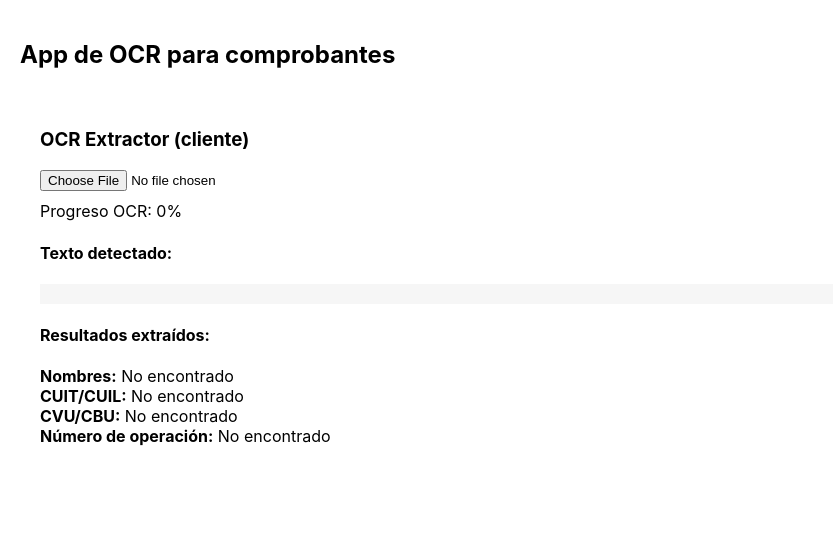
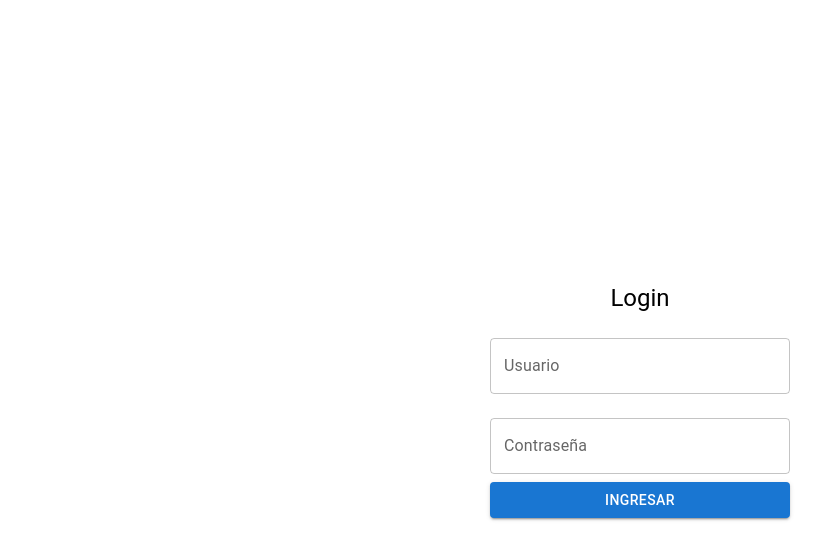
Before and after one commit to JulianAgu/OCRcomprobante, a React (Create React App) app: page /ocr in a window 1280 px wide. Shown: the top 560 px of the page, without its empty margins (0-833 px from the left). Built offline with nearby package versions, Linux system fonts and the light colour scheme.

Commit message:
login-sidebar-materialui-readme update

```diff
--- a/package.json
+++ b/package.json
@@ -3,6 +3,10 @@
   "version": "0.1.0",
   "private": true,
   "dependencies": {
+    "@emotion/react": "^11.14.0",
+    "@emotion/styled": "^11.14.1",
+    "@mui/icons-material": "^7.3.3",
+    "@mui/material": "^7.3.3",
     "@testing-library/dom": "^10.4.1",
     "@testing-library/jest-dom": "^6.9.0",
     "@testing-library/react": "^16.3.0",
@@ -10,6 +14,7 @@
     "pdfjs-dist": "^5.4.149",
     "react": "^19.1.1",
     "react-dom": "^19.1.1",
+    "react-router-dom": "^7.9.3",
     "react-scripts": "5.0.1",
     "tesseract.js": "^6.0.1",
     "web-vitals": "^2.1.4"
--- a/src/App.js
+++ b/src/App.js
@@ -1,17 +1,36 @@
 // npm install tesseract.js pdfjs-dist
-// npm start
+// npm install @mui/material @emotion/react @emotion/styled
+// npm install @mui/icons-material
+// (Todo se intsala con npm install pero para saber que tecnologias estamos usando)
+// run > npm start
+// usuario: test      passwd: 1234
 
 
-import React from "react";
+import React, { useState } from "react";
+import { BrowserRouter as Router, Routes, Route, Navigate } from "react-router-dom";
+import LoginPage from "./LoginPage";
 import OCRExtractor from "./OCRExtractor";
+import Sidebar from "./Sidebar";
 
-function App() {
+export default function App() {
+  const [isAuthenticated, setIsAuthenticated] = useState(false);
+
+  if (!isAuthenticated) {
+    return <LoginPage onLogin={() => setIsAuthenticated(true)} />;
+  }
+
   return (
-    <div style={{ padding: 20 }}>
-      <h2>App de OCR para comprobantes</h2>
-      <OCRExtractor />
-    </div>
+    <Router>
+      <div style={{ display: "flex" }}>
+        <Sidebar onLogout={() => setIsAuthenticated(false)} />
+        <main style={{ flexGrow: 1, padding: "20px" }}>
+          <Routes>
+            <Route path="/" element={<Navigate to="/ocr" />} />
+            <Route path="/ocr" element={<OCRExtractor />} />
+            <Route path="/perfil" element={<h1>Perfil del usuario</h1>} />
+          </Routes>
+        </main>
+      </div>
+    </Router>
   );
 }
-
-export default App;
--- /dev/null
+++ b/src/LoginPage.jsx
@@ -0,0 +1,50 @@
+// src/LoginPage.js
+import React, { useState } from "react";
+import { Button, TextField, Box, Typography } from "@mui/material";
+
+export default function LoginPage({ onLogin }) {
+  const [user, setUser] = useState("");
+  const [pass, setPass] = useState("");
+
+  const handleSubmit = (e) => {
+    e.preventDefault();
+    if (user === "test" && pass === "1234") {
+      onLogin();
+    } else {
+      alert("Usuario o contraseña incorrectos");
+    }
+  };
+
+  return (
+    <Box
+      display="flex"
+      justifyContent="center"
+      alignItems="center"
+      height="100vh"
+    >
+      <form onSubmit={handleSubmit} style={{ width: "300px" }}>
+        <Typography variant="h5" align="center" gutterBottom>
+          Login
+        </Typography>
+        <TextField
+          label="Usuario"
+          fullWidth
+          margin="normal"
+          value={user}
+          onChange={(e) => setUser(e.target.value)}
+        />
+        <TextField
+          label="Contraseña"
+          type="password"
+          fullWidth
+          margin="normal"
+          value={pass}
+          onChange={(e) => setPass(e.target.value)}
+        />
+        <Button type="submit" variant="contained" color="primary" fullWidth>
+          Ingresar
+        </Button>
+      </form>
+    </Box>
+  );
+}
--- a/src/OCRExtractor.jsx
+++ b/src/OCRExtractor.jsx
@@ -1,6 +1,15 @@
+// src/OCRExtractor.js
 import React, { useState, useRef } from "react";
 import Tesseract from "tesseract.js";
-import * as pdfjsLib from "pdfjs-dist/legacy/build/pdf"; // usar legacy para browser
+import * as pdfjsLib from "pdfjs-dist/legacy/build/pdf";
+import {
+  Box,
+  Typography,
+  Button,
+  LinearProgress,
+  Paper,
+} from "@mui/material";
+
 pdfjsLib.GlobalWorkerOptions.workerSrc = `//cdnjs.cloudflare.com/ajax/libs/pdf.js/${pdfjsLib.version}/pdf.worker.min.js`;
 
 export default function OCRExtractor() {
@@ -44,8 +53,8 @@ export default function OCRExtractor() {
       imageBlob = file;
     }
 
-    // Ejecutar OCR con tesseract.js v4
-    setProgress(1);
+    // Ejecutar OCR
+    setProgress(5);
     Tesseract.recognize(imageBlob, "spa", {
       logger: (m) => {
         if (m.status === "recognizing text" && m.progress) {
@@ -85,13 +94,13 @@ export default function OCRExtractor() {
     while ((m = anyLongDigits.exec(norm)) !== null)
       if (!cvuMatches.includes(m[1])) cvuMatches.push(m[1]);
 
-    // Numero de operación
+    // Número de operación
     const opRegex = /Número de operación[^\d]*(\d{6,20})/i;
     const opAlt = /Operaci[oó]n[^\d]*(\d{6,20})/i;
     const opMatch = norm.match(opRegex) || norm.match(opAlt);
     const ops = opMatch ? [opMatch[1]] : [];
 
-    // Nombres heurísticos
+    // Nombres
     const names = [];
     const lines = norm
       .split(/\n+/)
@@ -125,48 +134,52 @@ export default function OCRExtractor() {
   }
 
   return (
-    <div style={{ padding: 20 }}>
-      <h3>OCR Extractor (cliente)</h3>
+    <Box>
+      <Typography variant="h5" gutterBottom>
+        OCR Extractor
+      </Typography>
+
+      <Button variant="contained" component="label">
+        Subir comprobante
         <input
           type="file"
           accept="image/*,application/pdf"
+          hidden
           onChange={handleFile}
         />
-      <div style={{ marginTop: 10 }}>
-        <div>Progreso OCR: {progress}%</div>
+      </Button>
+
+      {progress > 0 && progress < 100 && (
+        <Box sx={{ width: "100%", mt: 2 }}>
+          <LinearProgress variant="determinate" value={progress} />
+          <Typography variant="body2" align="center">
+            {progress}%
+          </Typography>
+        </Box>
+      )}
+
       <canvas ref={canvasRef} style={{ display: "none" }} />
-      </div>
 
-      <div style={{ marginTop: 20 }}>
-        <h4>Texto detectado:</h4>
-        <pre
-          style={{
-            whiteSpace: "pre-wrap",
-            background: "#f6f6f6",
-            padding: 10,
-          }}
+      {text && (
+        <Paper sx={{ mt: 3, p: 2, background: "#f6f6f6" }}>
+          <Typography variant="h6">Texto detectado:</Typography>
+          <Typography
+            variant="body2"
+            component="pre"
+            sx={{ whiteSpace: "pre-wrap" }}
           >
             {text}
-        </pre>
+          </Typography>
+        </Paper>
+      )}
 
-        <h4>Resultados extraídos:</h4>
-        <div>
-          <strong>Nombres:</strong>{" "}
-          {results.nombre.join(" — ") || "No encontrado"}
-        </div>
-        <div>
-          <strong>CUIT/CUIL:</strong>{" "}
-          {results.cuit.join(", ") || "No encontrado"}
-        </div>
-        <div>
-          <strong>CVU/CBU:</strong>{" "}
-          {results.cvu_cbu.join(", ") || "No encontrado"}
-        </div>
-        <div>
-          <strong>Número de operación:</strong>{" "}
-          {results.numero_operacion.join(", ") || "No encontrado"}
-        </div>
-      </div>
-    </div>
+      <Paper sx={{ mt: 3, p: 2 }}>
+        <Typography variant="h6">Resultados extraídos:</Typography>
+        <Typography><strong>Nombres:</strong> {results.nombre.join(" — ") || "No encontrado"}</Typography>
+        <Typography><strong>CUIT/CUIL:</strong> {results.cuit.join(", ") || "No encontrado"}</Typography>
+        <Typography><strong>CVU/CBU:</strong> {results.cvu_cbu.join(", ") || "No encontrado"}</Typography>
+        <Typography><strong>Número de operación:</strong> {results.numero_operacion.join(", ") || "No encontrado"}</Typography>
+      </Paper>
+    </Box>
   );
 }
--- /dev/null
+++ b/src/Sidebar.js
@@ -0,0 +1,48 @@
+// src/Sidebar.js
+import * as React from "react";
+import { Drawer, List, ListItem, ListItemText, ListItemIcon, Button } from "@mui/material";
+import { Home, Description, Person, Logout } from "@mui/icons-material";
+import { Link } from "react-router-dom";
+
+export default function Sidebar({ onLogout }) {
+  return (
+    <Drawer
+      variant="permanent"
+      anchor="left"
+      sx={{
+        width: 240,
+        flexShrink: 0,
+        [`& .MuiDrawer-paper`]: { width: 240, boxSizing: "border-box" },
+      }}
+    >
+      <List>
+        <ListItem button component={Link} to="/">
+          <ListItemIcon><Home /></ListItemIcon>
+          <ListItemText primary="Inicio" />
+        </ListItem>
+
+        <ListItem button component={Link} to="/ocr">
+          <ListItemIcon><Description /></ListItemIcon>
+          <ListItemText primary="OCR" />
+        </ListItem>
+
+        <ListItem button component={Link} to="/perfil">
+          <ListItemIcon><Person /></ListItemIcon>
+          <ListItemText primary="Perfil" />
+        </ListItem>
+      </List>
+
+      <div style={{ marginTop: "auto", padding: "10px" }}>
+        <Button
+          variant="outlined"
+          color="error"
+          startIcon={<Logout />}
+          fullWidth
+          onClick={onLogout}
+        >
+          Logout
+        </Button>
+      </div>
+    </Drawer>
+  );
+}
```
Also changed, not shown: 2 other files (tests, documents, lock files or other folders). Lines whose indentation alone changed are shown as unchanged.
